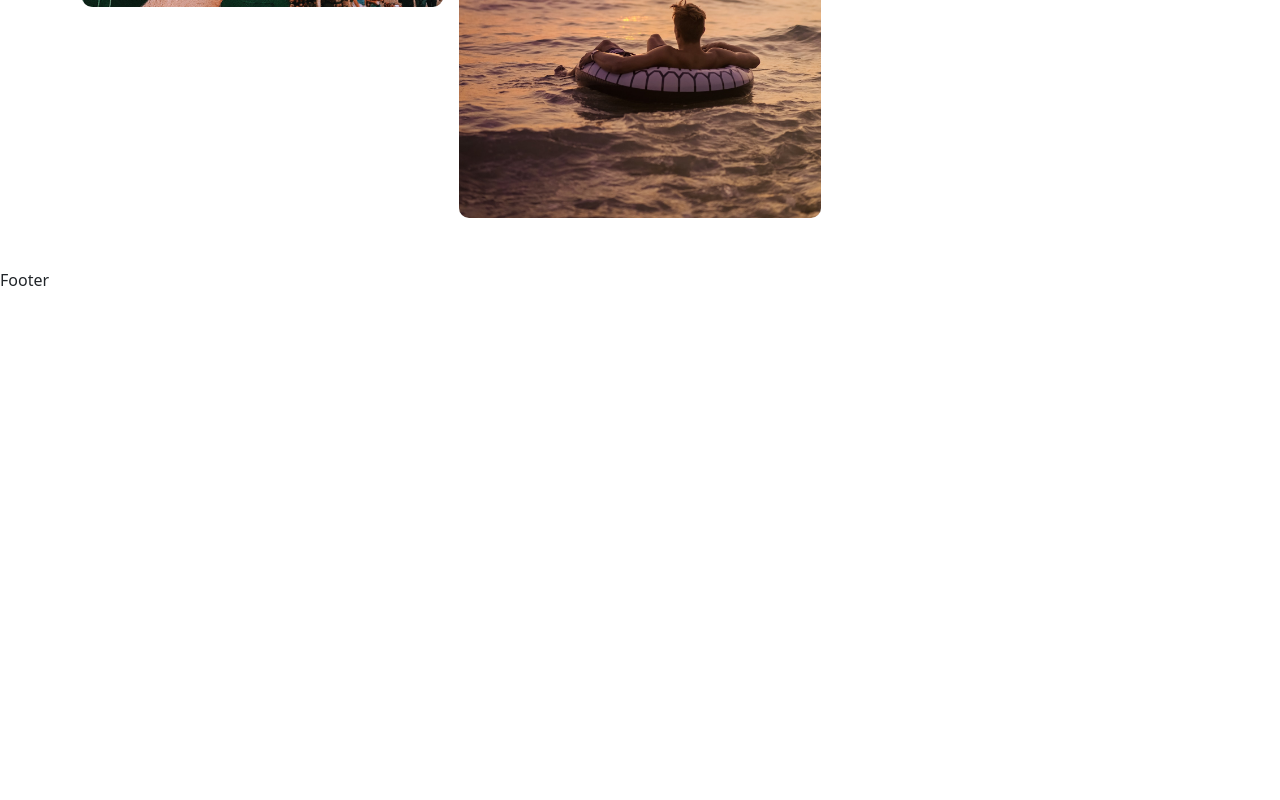
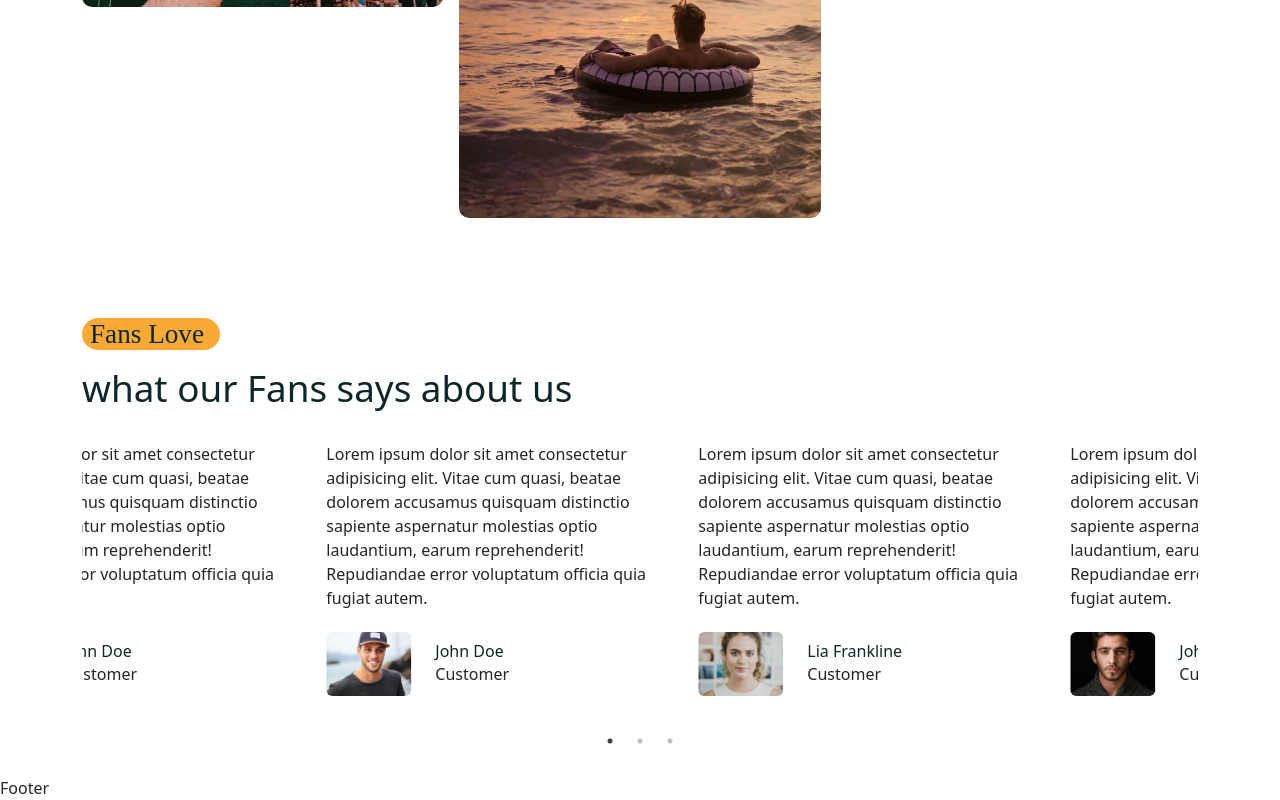
Before and after one commit to Ashiqur97/Tour-Management-react-node-mongodb, a React (Create React App) app in the folder frontend/: page /home in a window 1280 px wide. Shown: the part 3933-4733 px from the top of the page. Before the commit the page ends 4225 px from the top, so only its background shows below. Built offline with nearby package versions, Linux system fonts and the light colour scheme; a web font is replaced by a local one.

Commit message:
Mern Stack Project

```diff
--- /dev/null
+++ b/frontend/src/components/Testimonial/Testimonial.jsx
@@ -0,0 +1,86 @@
+import React from 'react'
+import Slider from 'react-slick'
+import ava01 from '../../assets/images/ava-1.jpg'
+import ava02 from '../../assets/images/ava-2.jpg'
+import ava03 from '../../assets/images/ava-3.jpg'
+
+const Testimonial = () => {
+    const settings = {
+            dots:true,
+            infinite:true,
+            autoplay:true,
+            speed:1000,
+            swipeToSlide:true,
+            autoplaySpeed:2000,
+            slidesToShow:3,
+
+            responsive: [
+                {
+                    breakpoint:992,
+                    settings: {
+                        slidesToShow:2,
+                        slidesToScroll:1,
+                        infinite:true,
+                        dots:true
+                    },
+                },
+                {
+                    breakpoint:576,
+                    settings: {
+                        slidesToShow:1,
+                        slidesToScroll:1,
+                    },
+                },
+            ]
+    }
+  return (
+    <Slider {...settings}>
+      <div className='testimonial py-4 px-3'>
+        <p>Lorem ipsum dolor sit amet consectetur adipisicing elit.
+            Vitae cum quasi, beatae dolorem accusamus quisquam distinctio
+            sapiente aspernatur molestias optio laudantium,
+            earum reprehenderit! Repudiandae error voluptatum officia quia fugiat autem.</p>
+
+            <div className='d-flex align-items-center gap-4 mt-3'>
+                <img src={ava01} className="w-25 h-25 rounded-2" alt="" />
+                <div>
+                    <h6 className='mb-0 mt-3'>John Doe</h6>
+                    <p>Customer</p>
+                </div>
+            </div>
+      </div>
+
+      <div className='testimonial py-4 px-3'>
+        <p>Lorem ipsum dolor sit amet consectetur adipisicing elit.
+            Vitae cum quasi, beatae dolorem accusamus quisquam distinctio
+            sapiente aspernatur molestias optio laudantium,
+            earum reprehenderit! Repudiandae error voluptatum officia quia fugiat autem.</p>
+
+            <div className='d-flex align-items-center gap-4 mt-3'>
+                <img src={ava02} className="w-25 h-25 rounded-2" alt="" />
+                <div>
+                    <h6 className='mb-0 mt-3'>Lia Frankline</h6>
+                    <p>Customer</p>
+                </div>
+            </div>
+      </div>
+
+      <div className='testimonial py-4 px-3'>
+        <p>Lorem ipsum dolor sit amet consectetur adipisicing elit.
+            Vitae cum quasi, beatae dolorem accusamus quisquam distinctio
+            sapiente aspernatur molestias optio laudantium,
+            earum reprehenderit! Repudiandae error voluptatum officia quia fugiat autem.</p>
+
+            <div className='d-flex align-items-center gap-4 mt-3'>
+                <img src={ava03} className="w-25 h-25 rounded-2" alt="" />
+                <div>
+                    <h6 className='mb-0 mt-3'>John Doe</h6>
+                    <p>Customer</p>
+                </div>
+            </div>
+      </div>
+    </Slider>
+  )
+}
+
+export default Testimonial
--- a/frontend/src/pages/Home.jsx
+++ b/frontend/src/pages/Home.jsx
@@ -11,7 +11,7 @@
 import SearchBar from '../shared/SearchBar';
 import MasonryImagesGallery from '../components/Image-gallery/MasonryImagesGallery'
 import ServiceList from '../services/ServiceList'
-
+import Testimonial from '../components/Testimonial/Testimonial'
 import FeaturedTourList from '../components/Feature-tours/FeaturedTourList'
 
 const Home = () => {
@@ -132,6 +132,20 @@
     </Row>
   </Container>
 </section>
+
+    <section>
+      <Container>
+        <Row>
+          <Col lg='12'>
+            <Subtitle subtitle={'Fans Love'} />
+            <h2 className='testimonial__title'>what our Fans says about us</h2>
+          </Col>
+          <Col lg="12">
+            <Testimonial />
+          </Col>
+        </Row>
+      </Container>
+    </section>
     </>
   )
 }
--- a/frontend/src/styles/home.css
+++ b/frontend/src/styles/home.css
@@ -106,3 +106,8 @@
 .masonry__img:hover {
     transform: scale(1.1);
 }
+
+.testimonial__title {
+    font-size: 2.3rem;
+    margin-top: 1rem;
+}
```
